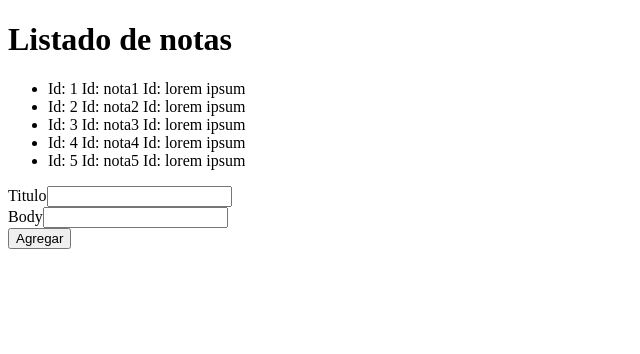
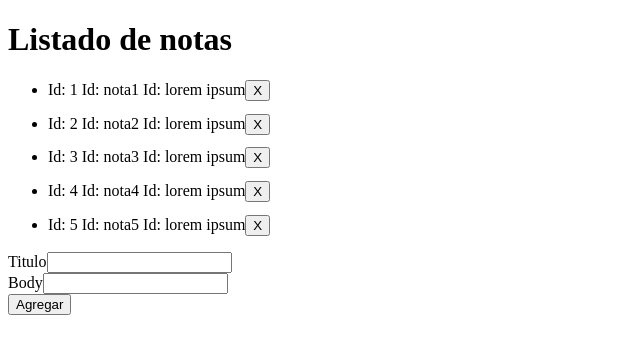
Before and after one commit to juanPabloCesarini/react-CI4, a React (Create React App) app in the folder notes-app/: page / in a window 1280 px wide. Shown: the top 354 px of the page, without its empty margins (0-640 px from the left). Built offline with nearby package versions, Linux system fonts and the light colour scheme.

Commit message:
función delete

```diff
--- a/notes-app/src/Home.jsx
+++ b/notes-app/src/Home.jsx
@@ -20,7 +20,7 @@ export default function Dashboard(){
         <>
 
         <h1>Listado de notas</h1>
-        <Notes notes={notes}></Notes>
+        <Notes notes={notes} setNotes={setNotes}></Notes>
         <Form notes={notes} setNotes={setNotes}></Form>
         </>
     )
--- a/notes-app/src/components/Form.jsx
+++ b/notes-app/src/components/Form.jsx
@@ -11,25 +11,26 @@ export default function Form({notes,setNotes}) {
 
     const addNote = (ev) => {
         ev.preventDefault();
-        if (note.title === '' || note.body === '') {
+        if (note.title.trim() === '' || note.body.trim() === '') {
             return
         }
         setNotes([
             ...notes,
             {
                 ...note,
-                id: Math.max(...notes.map(note => note.id)) + 1
+                id: notes.length >0 ?Math.max(...notes.map(note => note.id)) + 1 :1
             }
         ]);
+        setNote(initialNotes);
     }
     return (
 
         <form onSubmit={(ev) => addNote(ev)}>
             <label htmlFor="title">Titulo</label>
-            <input id='title' type="text" onChange={(ev) => setNote({ ...note, title: ev.target.value })} />
+            <input id='title' value={note.title} type="text" onChange={(ev) => setNote({ ...note, title: ev.target.value })} />
             <br />
             <label htmlFor="body">Body</label>
-            <input id='body' type="text" onChange={(ev) => setNote({ ...note, body: ev.target.value })} />
+            <input id='body' value={note.body} type="text" onChange={(ev) => setNote({ ...note, body: ev.target.value })} />
             <br />
             <button >Agregar</button>
         </form>
--- a/notes-app/src/components/Note.jsx
+++ b/notes-app/src/components/Note.jsx
@@ -1,7 +1,10 @@
 import React from 'react'
 
-export default function Note({note}) {
-  return (
-    <li >Id: {note.id} Id: {note.title} Id: {note.body}</li>
-  )
+const Note = ({ note,deleteNote }) => {
+    return (
+        <li style={{ marginBottom: '.8em' }}>Id: {note.id} Id: {note.title} Id: {note.body}
+            <button onClick={() => deleteNote(note.id)}>X</button>
+        </li>
+    )
 }
+export default Note;
--- a/notes-app/src/components/Notes.jsx
+++ b/notes-app/src/components/Notes.jsx
@@ -1,14 +1,20 @@
 import React from 'react'
 import Note from './Note'
 
-export default function Notes({notes}) {
+ const Notes = ({notes,setNotes})=> {
+    const deleteNote = (id) => {
+
+        const newNotes =notes.filter(note => id !== note.id );
+       setNotes(newNotes);
+    }
     return (
         <ul>
             {
                 notes.map(note => {
-                    return <Note key={note.id} note={note}></Note>
+                    return <Note key={note.id} note={note} deleteNote={deleteNote}></Note>
                 })
             }
         </ul>
     )
 }
+export default Notes;
```
